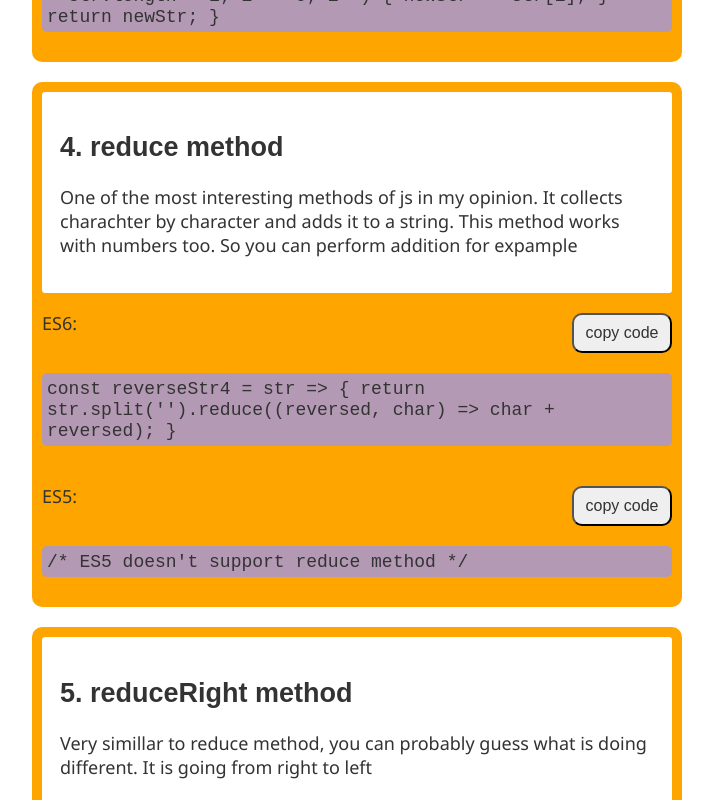
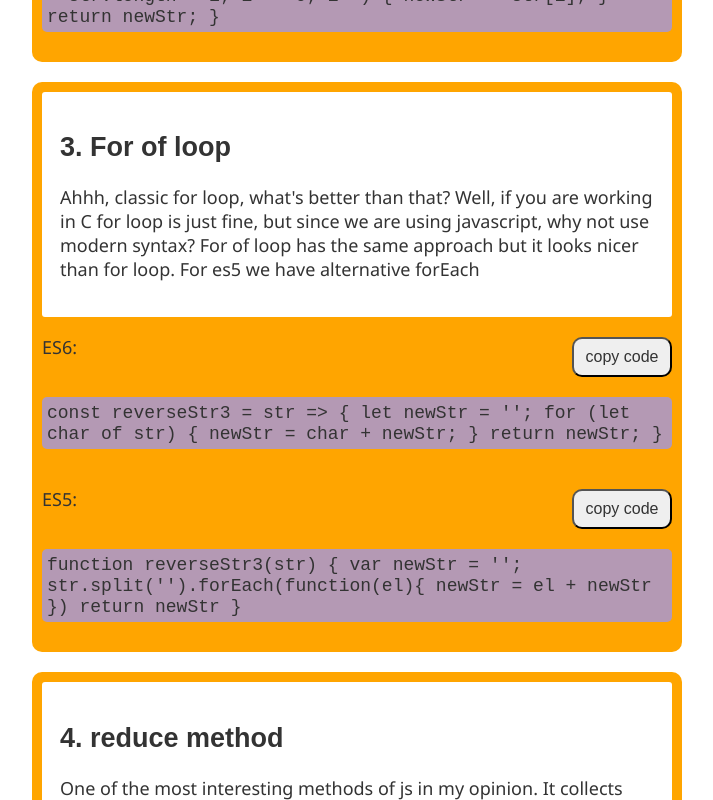
Before and after one commit to gajojr/5-ways-to-reverse-string-in-js, a React (Vite) app: page / in a window 1280 px wide. Shown: the part 1560-2360 px from the top of the page, without its empty margins (283-996 px from the left). Built offline with nearby package versions, Linux system fonts and the light colour scheme.

Commit message:
dist added for netlify

```diff
--- a/src/App.js
+++ b/src/App.js
@@ -47,7 +47,28 @@ const App = () => {
           return newStr;
         }"
       />
+      <Isecak
+        imeMetode="3. For of loop"
+        opisPristupa="Ahhh, classic for loop, what's better than that? Well, if you are working in C
+        for loop is just fine, but since we are using javascript, why not use modern syntax? For of loop
+        has the same approach but it looks nicer than for loop. For es5 we have alternative forEach"
+        kodES6="const reverseStr3 = str => {
+          let newStr = '';
+          for (let char of str) {
+            newStr = char + newStr;
+          }
 
+          return newStr;
+        }"
+        kodES5="function reverseStr3(str) {
+          var newStr = '';
+          str.split('').forEach(function(el){
+            newStr = el + newStr
+          })
+          return newStr
+        }
+        "
+      />
       <Isecak
         imeMetode="4. reduce method"
         opisPristupa="One of the most interesting methods of js in my opinion. It collects charachter
```
